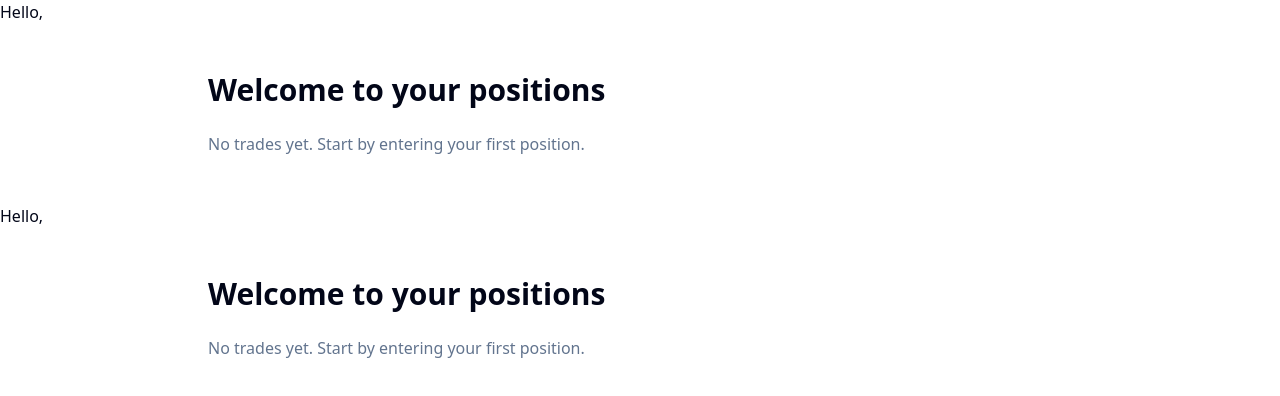
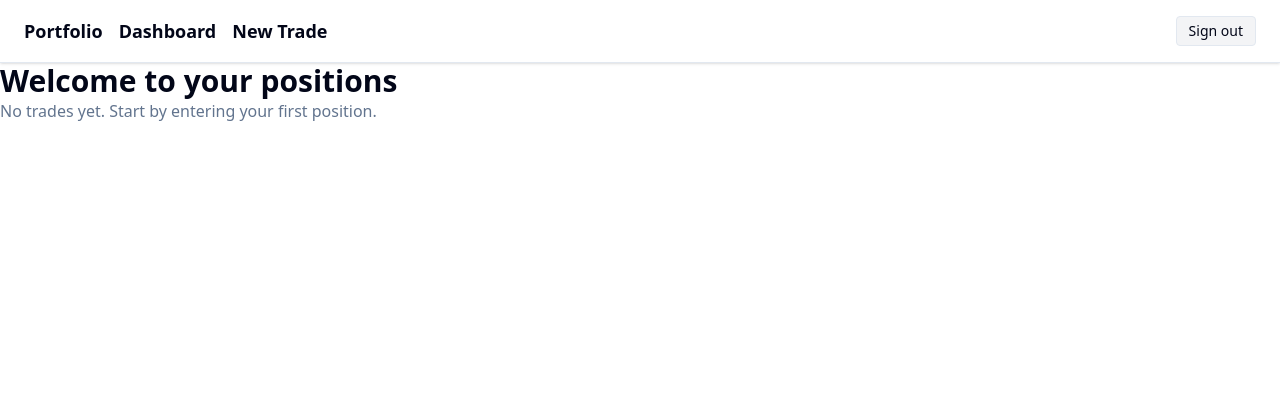
Before and after one commit to boostmx/wheel-strat-tracker, a Next.js app: page /positions in a window 1280 px wide. Shown: the top 396 px of the page. Built offline with nearby package versions, Linux system fonts and the light colour scheme; no server answers.

Commit message:
Fix double render issue and proper session handling

```diff
--- a/src/app/layout.tsx
+++ b/src/app/layout.tsx
@@ -1,30 +1,36 @@
-import type { Metadata } from "next";
-import { Geist, Geist_Mono } from "next/font/google";
-import { Toaster } from "sonner";
-import "./globals.css";
+// app/layout.tsx
+import type { Metadata } from "next"
+import { Geist, Geist_Mono } from "next/font/google"
+import { getServerSession } from "next-auth"
+import { authOptions } from "@/lib/auth"
+import { SessionProvider } from "next-auth/react"
+import { AppShell } from "@/components/app-shell"
+import { Toaster } from "sonner"
+import "./globals.css"
 
 const geistSans = Geist({
   variable: "--font-geist-sans",
   subsets: ["latin"],
-});
+})
 
 const geistMono = Geist_Mono({
   variable: "--font-geist-mono",
   subsets: ["latin"],
-});
+})
 
 export const metadata: Metadata = {
   title: "Wheel Strategy Tracker",
   description: "Created by HL Financial Strategies",
-};
+}
 
 export default async function RootLayout({ children }: { children: React.ReactNode }) {
   return (
     <html lang="en">
       <body className={`${geistSans.variable} ${geistMono.variable} antialiased`}>
-        {children}
-          {children}
-          <Toaster richColors position="top-center" />
+        <AppShell>
+            {children}
+        </AppShell>
+        <Toaster richColors position="top-center" />
       </body>
     </html>
   )
--- a/src/app/positions/page.tsx
+++ b/src/app/positions/page.tsx
@@ -1,17 +1,11 @@
-import AppShell from "@/components/app-shell"
-import { Header } from "@/components/header"
+// app/positions/page.tsx
+export default function PositionsPage() {
+  console.log("[PositionsPage] Rendered")
 
-export default function PositionsPage() {
   return (
     <>
-      <AppShell>
-      <Header />
-        <main className="max-w-4xl mx-auto py-12 px-4 space-y-6">
-          <h1 className="text-3xl font-bold">Welcome to your positions</h1>
-          <p className="text-muted-foreground">No trades yet. Start by entering your first position.</p>
-        </main>
-      </AppShell>
-
+      <h1 className="text-3xl font-bold">Welcome to your positions</h1>
+      <p className="text-muted-foreground">No trades yet. Start by entering your first position.</p>
     </>
   )
 }
--- a/src/components/app-shell.tsx
+++ b/src/components/app-shell.tsx
@@ -1,8 +1,19 @@
 "use client"
 
+import { usePathname } from "next/navigation"
 import { SessionProvider } from "next-auth/react"
+import { SiteHeader } from "@/components/site-header"
 
-export default function AppShell({ children }: { children: React.ReactNode }) {
-    console.log("[AppShell] Rendered")
-  return <SessionProvider>{children}</SessionProvider>
+export function AppShell({ children }: { children: React.ReactNode }) {
+  const pathname = usePathname()
+
+  const hideHeaderRoutes = ["/login"]
+  const showHeader = !hideHeaderRoutes.includes(pathname)
+
+  return (
+    <SessionProvider>
+      {showHeader && <SiteHeader />}
+      {children}
+    </SessionProvider>
+  )
 }
--- a/src/components/header.tsx
+++ /dev/null
@@ -1,16 +0,0 @@
-"use client"
-
-import { useSession } from "next-auth/react"
-
-export function Header() {
-  const { data: session, status } = useSession()
-
- if (status === "loading") {
-  return <div className="px-4 py-2">Loading session...</div>
-}
-
-
-  console.log("[Header] Rendered")
-  return <div>Hello, {session?.user?.username}</div>
-
-}
--- /dev/null
+++ b/src/components/site-header.tsx
@@ -0,0 +1,32 @@
+"use client"
+
+import { useSession, signOut } from "next-auth/react"
+import Link from "next/link"
+
+export function SiteHeader() {
+  const { data: session, status } = useSession()
+
+  if (status === "loading") return null
+
+  return (
+    <header className="w-full border-b px-6 py-4 flex items-center justify-between bg-white shadow-sm">
+      <div className="flex items-center space-x-4">
+        <Link href="/positions" className="text-lg font-semibold hover:underline">Portfolio</Link>
+        <Link href="/dashboard" className="text-lg font-semibold hover:underline">Dashboard</Link>
+        <Link href="/trades/new" className="text-lg font-semibold hover:underline">New Trade</Link>
+      </div>
+
+      <div className="flex items-center space-x-4">
+        {session?.user?.username && (
+          <span className="text-sm text-gray-600">Hi, <strong>{session.user.username}</strong></span>
+        )}
+        <button
+          onClick={() => signOut({ callbackUrl: "/login" })}
+          className="text-sm px-3 py-1 bg-gray-100 hover:bg-gray-200 rounded border"
+        >
+          Sign out
+        </button>
+      </div>
+    </header>
+  )
+}
```
